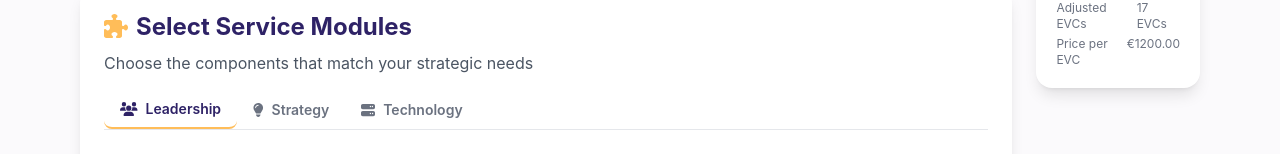
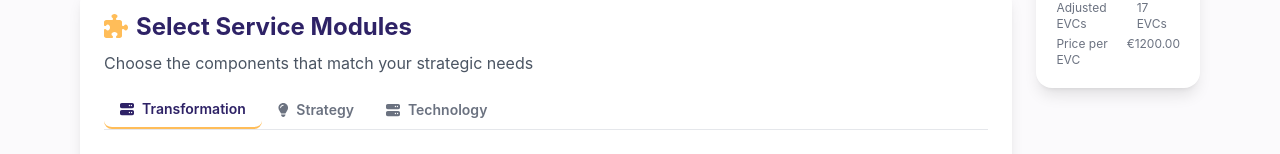
Before and after one commit to elexive-com/elexive-calc, a React (Create React App) app: page / in a window 1280 px wide. Shown: the part 689-843 px from the top of the page. Built offline with nearby package versions, Linux system fonts and the light colour scheme.

Commit message:
changed "Leadership" to "Transformation"

```diff
--- a/src/CalculatorApp.jsx
+++ b/src/CalculatorApp.jsx
@@ -16,7 +16,7 @@ import {
 // Helper function to get icon for module
 const getModuleIcon = (pillar, name) => {
   const iconMap = {
-    'Leadership': {
+    'Transformation': {
       default: faUsers,
       'Crisis Ready': faShieldAlt,
       'Smart Influence': faChartLine,
@@ -97,7 +97,7 @@ const CalculatorApp = () => {
   };
 
   // State for active pillar tab - moved from renderModuleSelector to component level
-  const [activePillar, setActivePillar] = useState("Leadership");
+  const [activePillar, setActivePillar] = useState("Transformation");
 
   // Create parameter modifiers map for easy lookup
   const parameterModifiers = serviceParameters.reduce((acc, param) => {
@@ -224,7 +224,7 @@ const CalculatorApp = () => {
   const renderModuleSelector = () => {
     // Group modules by pillar
     const modulesByPillar = {
-      Leadership: calculatorConfig.modules.filter(module => module.pillar === "Leadership"),
+      Transformation: calculatorConfig.modules.filter(module => module.pillar === "Transformation"),
       Strategy: calculatorConfig.modules.filter(module => module.pillar === "Strategy"),
       Technology: calculatorConfig.modules.filter(module => module.pillar === "Technology")
     };
--- a/src/config/calculatorConfig.json
+++ b/src/config/calculatorConfig.json
@@ -39,7 +39,7 @@
   "modules": [
     {
       "name": "Crisis Ready",
-      "pillar": "Leadership",
+      "pillar": "Transformation",
       "category": "Immediate Impact",
       "heading": "Decision Agility & Crisis Leadership",
       "description": "High-stakes moments define great leaders—those who act decisively, communicate clearly, and turn challenges into opportunities.",
@@ -50,7 +50,7 @@
     },
     {
       "name": "Smart Influence",
-      "pillar": "Leadership",
+      "pillar": "Transformation",
       "category": "Immediate Impact",
       "heading": "Strategic Influence, Governance & Stakeholder Leadership",
       "description": "Leaders who master influence and governance shape decisions, inspire action, and drive impact in the boardroom and beyond.",
@@ -61,7 +61,7 @@
     },
     {
       "name": "Momentum Leadership",
-      "pillar": "Leadership",
+      "pillar": "Transformation",
       "category": "Immediate Impact",
       "heading": "Driving Personal Leadership Execution & Impact",
       "description": "The best leaders don't just plan—they execute with energy, discipline, and consistency to make things happen.",
@@ -72,7 +72,7 @@
     },
     {
       "name": "Leading Change",
-      "pillar": "Leadership",
+      "pillar": "Transformation",
       "category": "Immediate Impact",
       "heading": "Effective Transformation, Agility & Organizational Growth",
       "description": "Change moves fast, and the best leaders use it to grow, adapt, and level up their teams. They know success means balancing the strategy with the people side—ditching old playbooks, embracing fresh mindsets, and leading with confidence into what's next.",
@@ -83,7 +83,7 @@
     },
     {
       "name": "Culture Core",
-      "pillar": "Leadership",
+      "pillar": "Transformation",
       "category": "Immediate Impact",
       "heading": "Leadership Culture & Performance Mastery",
       "description": "Great strategies deserve teams that move fast and think big—but even talented teams can lose momentum if culture and execution aren't aligned. High-performing companies build a culture where decisions flow easily, alignment happens naturally, and execution becomes second nature.",
@@ -94,7 +94,7 @@
     },
     {
       "name": "AI-Augmented Leadership",
-      "pillar": "Leadership",
+      "pillar": "Transformation",
       "category": "Immediate Impact",
       "heading": "Mastering Decision-Making in an AI-Driven World",
       "description": "AI is reshaping what's possible in leadership—opening doors for faster, smarter decisions and freeing leaders from routine tasks. The leaders who lean into AI can amplify their instincts, drive better outcomes, and stay ahead of what's next.",
@@ -105,7 +105,7 @@
     },
     {
       "name": "Culture Power",
-      "pillar": "Leadership",
+      "pillar": "Transformation",
       "category": "Vested Value",
       "heading": "Building the Workplace Everyone Wants to Join",
       "description": "Great companies aren't built by chance—they're powered by passionate people at every level. To keep thriving, businesses need to spot talent early, nurture everyone's potential, and create an environment where growth and purpose become everyday experiences.",
@@ -116,7 +116,7 @@
     },
     {
       "name": "Boardroom Mastery",
-      "pillar": "Leadership",
+      "pillar": "Transformation",
       "category": "Vested Value",
       "heading": "Enhancing Boardroom Influence & Strategic Oversight",
       "description": "The most effective leaders don't just participate in boardrooms—they shape conversations, drive decisions, and lead with authority.",
@@ -127,7 +127,7 @@
     },
     {
       "name": "Strategic Leadership",
-      "pillar": "Leadership",
+      "pillar": "Transformation",
       "category": "Vested Value",
       "heading": "Future Vision, Innovation & Decision-Making",
       "description": "The future belongs to leaders who think strategically, spotting opportunities before others see them. The best leaders step away from day-to-day pressures, confidently pursue bold ideas, and inspire their teams to strategically shape what's next.",
@@ -138,7 +138,7 @@
     },
     {
       "name": "Executive Agility",
-      "pillar": "Leadership",
+      "pillar": "Transformation",
       "category": "Vested Value",
       "heading": "Adapting & Thriving in Uncertain Environments",
       "description": "Change is the new normal—and agile leaders see it as their greatest opportunity. Today's best executives thrive on uncertainty, confidently adapt to shifting conditions, and empower their teams to pivot quickly and keep winning.",
```
